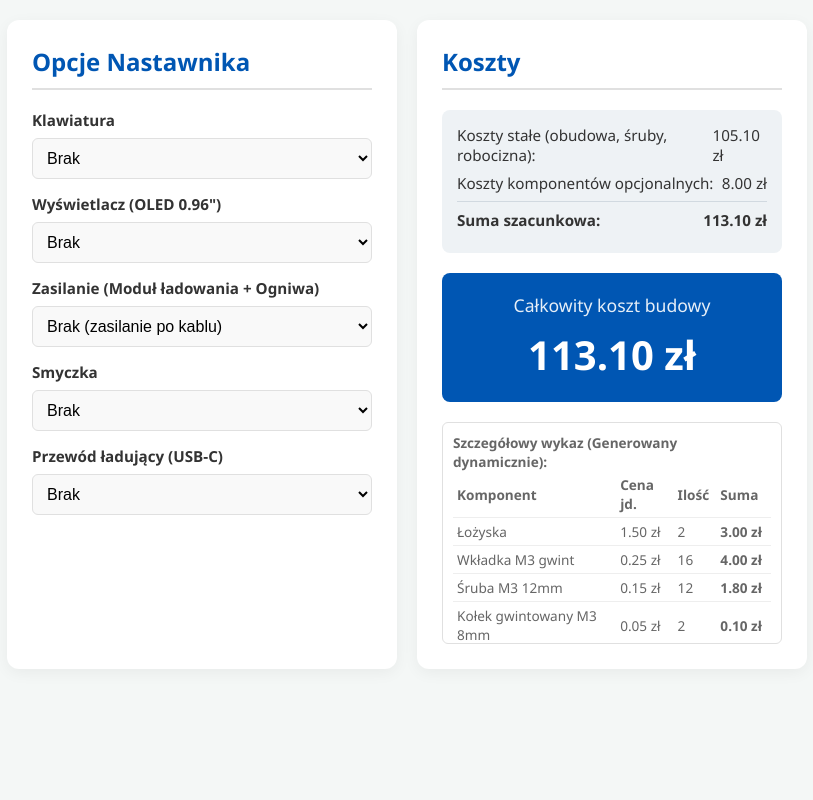
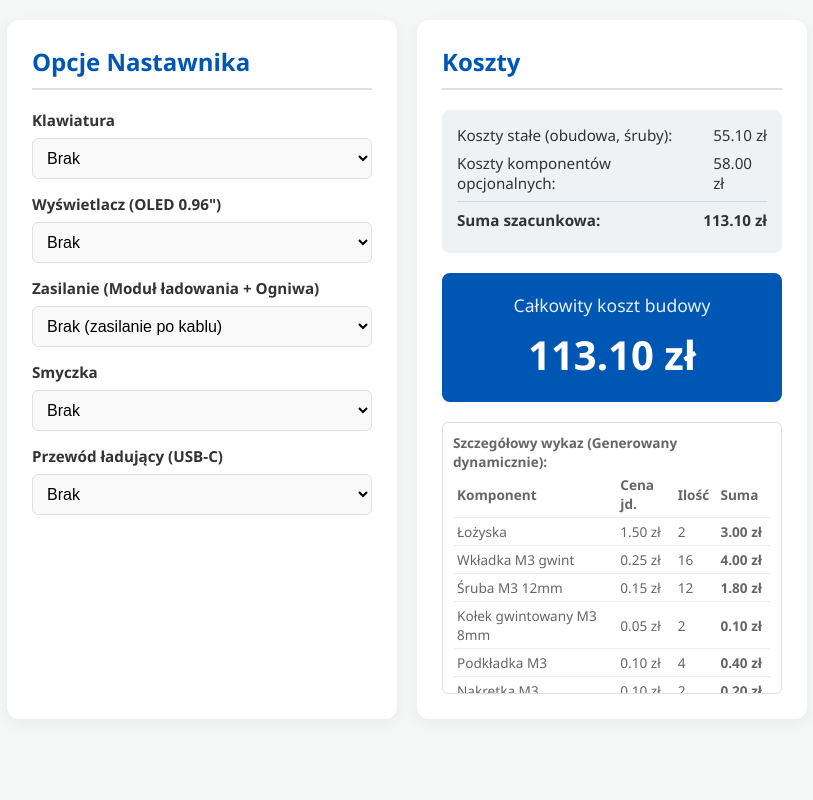
Before and after one commit to JSiwy/nastawnik-konfigurator, a plain HTML site: page index.html in a window 1280 px wide. Shown: the whole page, without its empty margins (233-1046 px from the left). Drawn offline with Linux system fonts and the light colour scheme.

Commit message:
przełączenie na dane z pliku

```diff
--- a/index.html
+++ b/index.html
@@ -125,7 +125,7 @@
             font-size: 0.85rem;
             color: var(--text-muted);
             margin-top: 20px;
-            max-height: 200px;
+            max-height: 250px;
             overflow-y: auto;
             border: 1px solid var(--border-color);
             padding: 10px;
@@ -200,7 +200,7 @@
 
         <div class="summary-box">
             <div class="summary-row">
-                <span>Koszty stałe (obudowa, śruby, robocizna):</span>
+                <span>Koszty stałe (obudowa, śruby):</span>
                 <span id="displayFixedCost">0.00 zł</span>
             </div>
             <div class="summary-row">
@@ -226,51 +226,9 @@
     </div>
 </div>
 
+<script src="ceny.js"></script>
+
 <script>
-    // ==========================================
-    // CENNIK I KONFIGURACJA (Łatwe do zmiany)
-    // Format: [Cena jednostkowa, Ilość]
-    // ==========================================
-    const PRICING = {
-        // 1. Elementy stałe (Zawsze wliczane w koszt)
-        fixedItems: {
-            "Łożyska": [1.50, 2],
-            "Wkładka M3 gwint": [0.25, 16],
-            "Śruba M3 12mm": [0.15, 12],
-            "Kołek gwintowany M3 8mm": [0.05, 2],
-            "Podkładka M3": [0.10, 4],
-            "Nakrętka M3": [0.10, 2],
-            "Tłoczek sprężynowy 3mm": [1.00, 1],
-            "Potencjometr 10kOhm": [1.50, 1],
-            "Filament": [60.00, 0.635], // 60zł za kg, zużycie 63.5g
-            "Pozostałe": [5.00, 1],
-            "Robocizna": [50.00, 1]
-        },
-
-        // 2. Elementy ruchome / opcjonalne (Ceny jednostkowe)
-        options: {
-            // Płyta główna (Zależna od wyboru klawiatury)
-            esp32_base: 8.00,
-            esp32_with_keyboard: 12.00,
-
-            // Klawiatura
-            keyboard_small: 8.00,
-            keyboard_large: 12.00, // Do ustalenia / zmiany
-
-            // Ekran
-            screen_oled: 7.00,
-
-            // Zasilanie
-            charging_module: 4.00, // Układ ładowania z FM5324HJ1
-            battery_cell: 8.00,    // Akumulator 18650
-            battery_holder: 1.50,  // Koszyk baterii
-
-            // Dodatki
-            lanyard: 3.50,         // Smyczka (do ustalenia)
-            cable_usbc: 4.00       // Kabel do ładowania
-        }
-    };
-
     // ==========================================
     // LOGIKA APLIKACJI
     // ==========================================
@@ -283,7 +241,6 @@
         let dynamicCostTotal = 0;
         let detailsHTML = `<tr><th>Komponent</th><th>Cena jd.</th><th>Ilość</th><th>Suma</th></tr>`;
 
-        // Funkcja pomocnicza do dodawania wiersza do tabeli
         function addRow(name, unitPrice, qty) {
             const sum = unitPrice * qty;
             detailsHTML += `<tr>
@@ -295,23 +252,25 @@
             return sum;
         }
 
-        // --- 1. WYliczanie kosztów stałych ---
+        // 1. Wyliczanie kosztów absolutnie stałych
         for (const [name, data] of Object.entries(PRICING.fixedItems)) {
             fixedCostTotal += addRow(name, data[0], data[1]);
         }
 
-        // --- 2. Wyliczanie kosztów dynamicznych (Zależnych od formularza) ---
+        // 2. Wyliczanie kosztów dynamicznych (Zależnych od formularza)
         const keyboardVal = document.getElementById('keyboard').value;
         const screenVal = document.getElementById('screen').value;
         const powerVal = document.getElementById('power').value;
         const lanyardVal = document.getElementById('lanyard').value;
         const cableVal = document.getElementById('cable').value;
 
-        // A. Sterownik ESP32 (Rośnie z 8 zł na 12 zł jeśli jest klawiatura)
+        // A. Sterownik ESP32 oraz powiązana z nim ROBOCIZNA
         if (keyboardVal === 'none') {
             dynamicCostTotal += addRow("Sterownik ESP32 S2 Mini", PRICING.options.esp32_base, 1);
+            dynamicCostTotal += addRow("Robocizna (Montaż bazowy)", PRICING.options.labor_base, 1);
         } else {
             dynamicCostTotal += addRow("Sterownik ESP32 S2 Mini (Wersja z klaw.)", PRICING.options.esp32_with_keyboard, 1);
+            dynamicCostTotal += addRow("Robocizna (Montaż rozszerzony)", PRICING.options.labor_keyboard, 1);
 
             // Doliczenie samej klawiatury
             if (keyboardVal === 'small') {
@@ -347,7 +306,7 @@
             dynamicCostTotal += addRow("Kabel do ładowania USB-C", PRICING.options.cable_usbc, 1);
         }
 
-        // --- 3. Aktualizacja interfejsu ---
+        // 3. Aktualizacja interfejsu
         const grandTotal = fixedCostTotal + dynamicCostTotal;
 
         document.getElementById('displayFixedCost').innerText = fixedCostTotal.toFixed(2) + ' zł';
```
